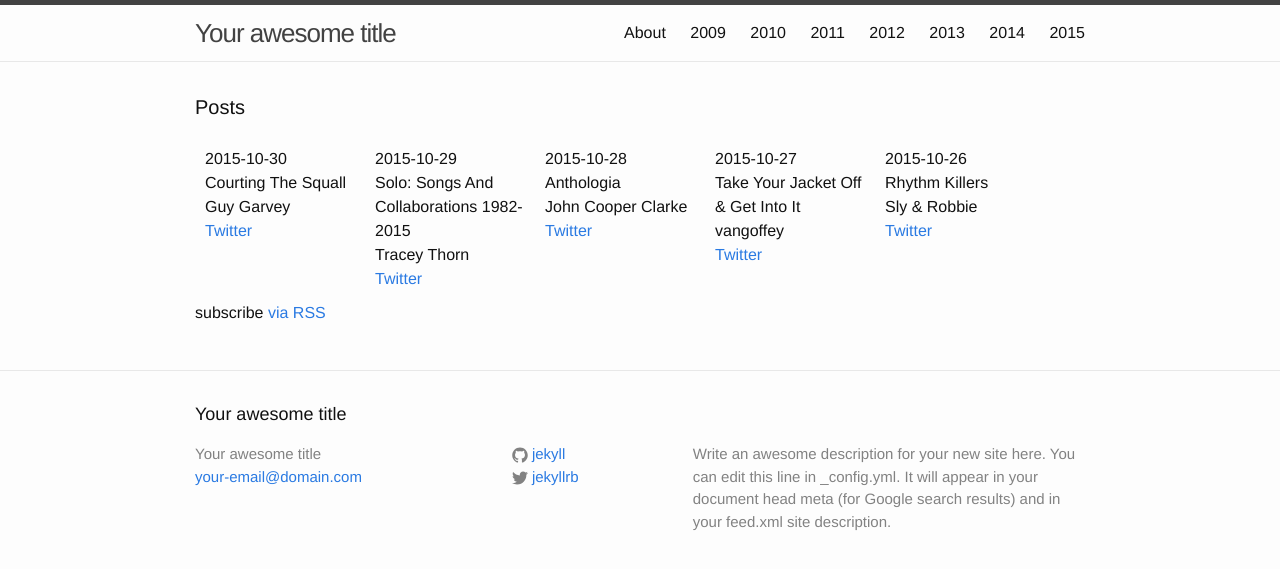
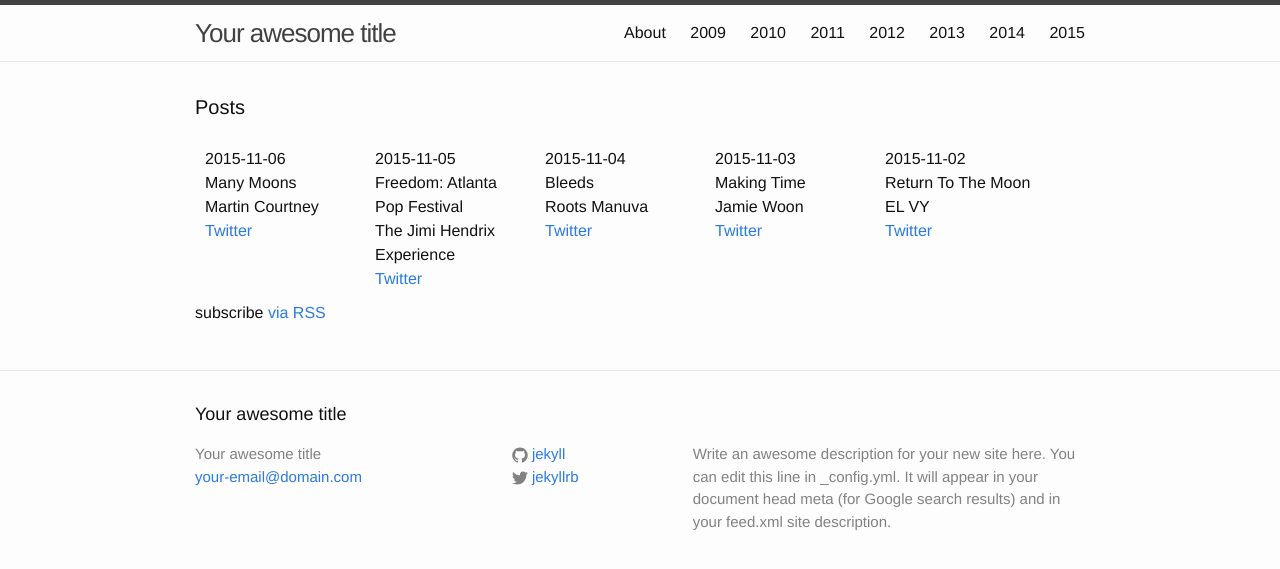
Before and after one commit to karaken12/bbc6musicaotd, a Jekyll site: the page built from site/index.html, in a window 1280 px wide. Shown: the top 569 px of the page. Built offline with Jekyll 4.4.1, drawn with Linux system fonts in a browser that asks for light colours.

Commit message:
Albums for week beginning 2015-11-02.

```diff
--- a/site/_data/year/2015.yml
+++ b/site/_data/year/2015.yml
@@ -1051,3 +1051,28 @@
   title: Courting The Squall
   twitter: https://twitter.com/BBC6Music/status/660111546270416897
   spotify-id: 1JqlXUT71FJmOO46l8I7fc
+- date: 2015-11-02
+  artist: EL VY
+  title: Return To The Moon
+  twitter: https://twitter.com/BBC6Music/status/661102571055136768
+  spotify-id: 2FcMAqsSGBlDrrCjNxMutN
+- date: 2015-11-03
+  artist: Jamie Woon
+  title: Making Time
+  twitter: https://twitter.com/BBC6Music/status/661465817683488768
+  spotify-id: 1piHywE1K1xbS3fTTVrdBC
+- date: 2015-11-04
+  artist: Roots Manuva
+  title: Bleeds
+  twitter: https://twitter.com/BBC6Music/status/661828288826994688
+  spotify-id: 2ckG3GCP44lx0tGu0E3LWz
+- date: 2015-11-05
+  artist: The Jimi Hendrix Experience
+  title: 'Freedom: Atlanta Pop Festival'
+  twitter: https://twitter.com/BBC6Music/status/662189352693403648
+  spotify-id: 4XyQyaNvyvTKUxT6xRHEV9
+- date: 2015-11-06
+  artist: Martin Courtney
+  title: Many Moons
+  twitter: https://twitter.com/BBC6Music/status/662608387536982016
+  spotify-id: 352442roRXn6sQxBZULd71
```
